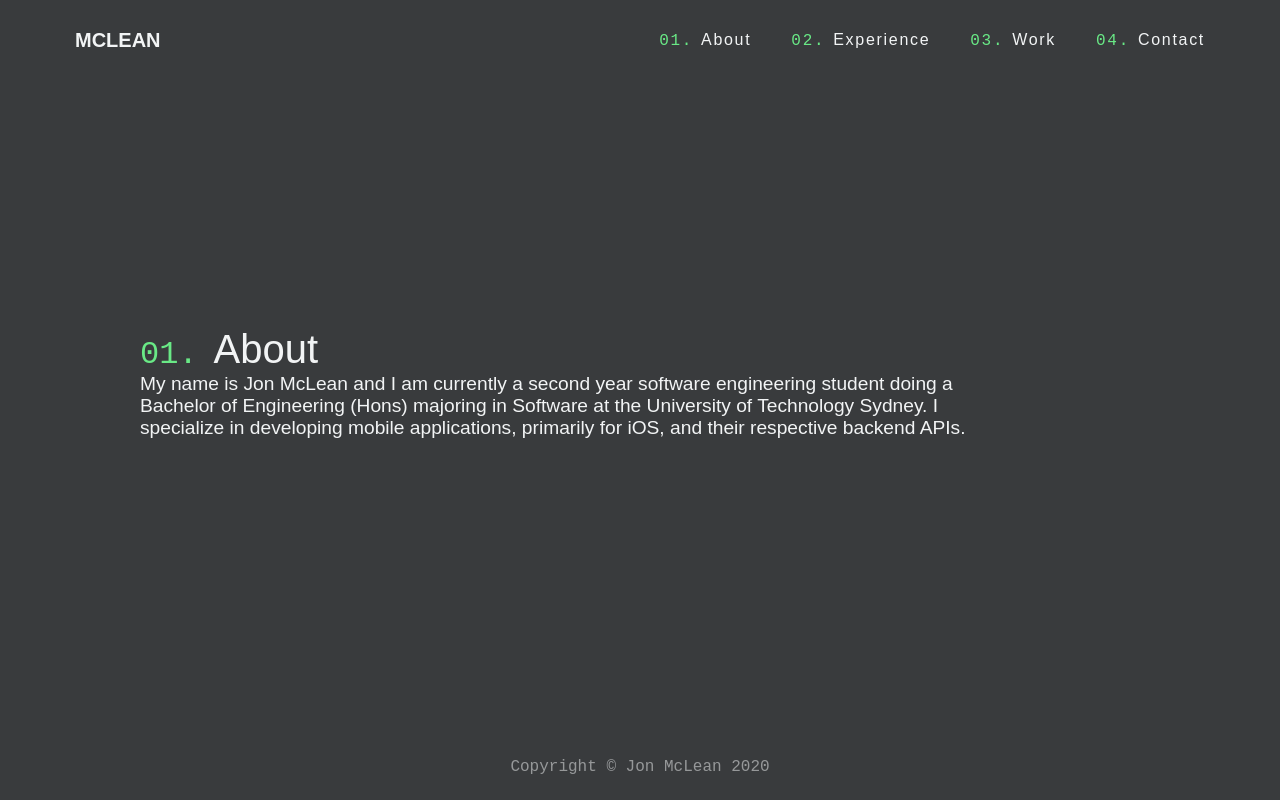
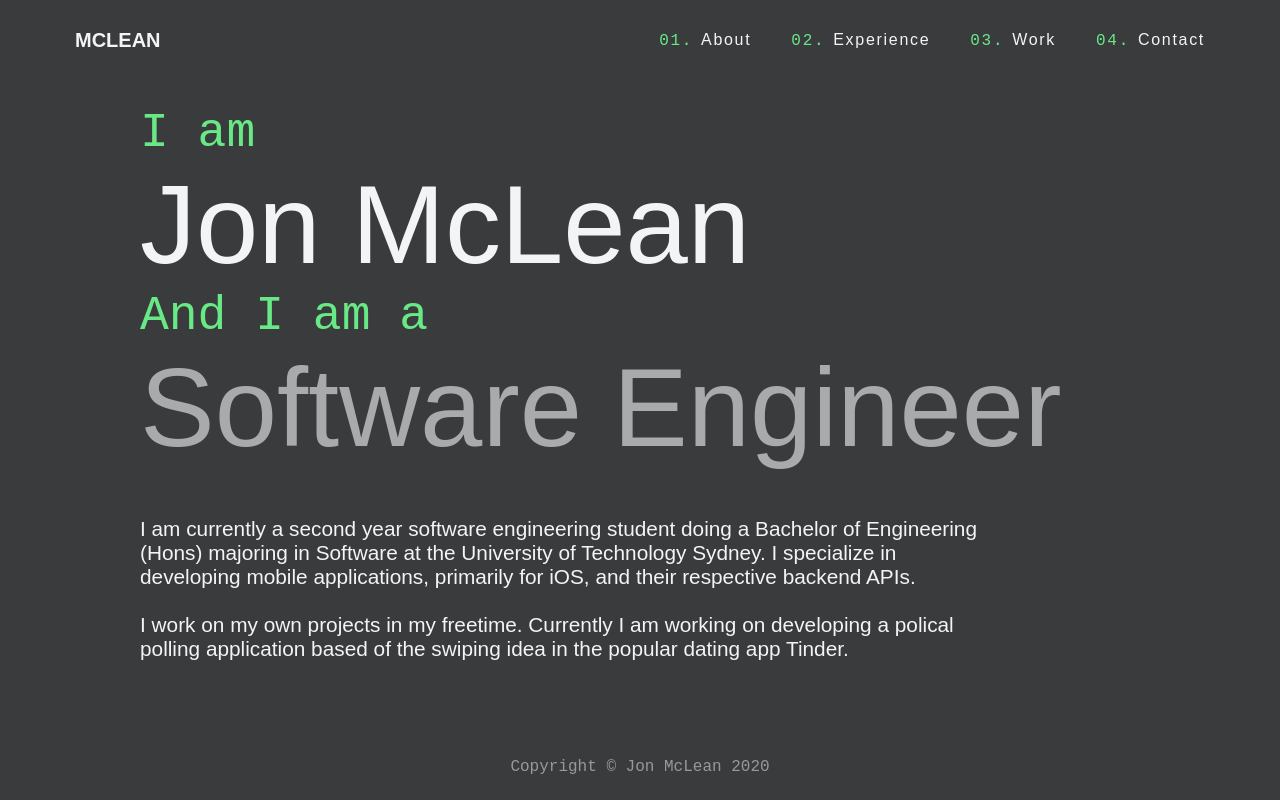
Before and after one commit to Jon-C-McLean/Portfolio, a Gatsby site: page /about in a window 1280 px wide. Built offline with nearby package versions, Linux system fonts and the light colour scheme; Gatsby itself is replaced by a stand-in of ours.

Commit message:
Rebuilt about page content

```diff
--- a/src/components/aboutContent.js
+++ b/src/components/aboutContent.js
@@ -5,13 +5,19 @@ import "../styles/main.scss"
 
 const AboutContent = () => {
     return (
-        <section className="pageContent">
-            <div className="inner-content">
-                <div className="title"><span className="numbering">01.</span>About</div>
+        <section className="banner">
+            <div className="inner-banner">
+                <div className="banner-title">I am</div>
+                <div className="keypoint nofade">Jon McLean</div>
+                <div className="banner-title">And I am a</div>
+                <div className="keypoint somefade">Software Engineer</div>
                 <div className="content">
-                    My name is Jon McLean and I am currently a second year software engineering student doing a Bachelor of Engineering (Hons) majoring in Software at the
+                    I am currently a second year software engineering student doing a Bachelor of Engineering (Hons) majoring in Software at the
                     University of Technology Sydney. I specialize in developing mobile applications, primarily for iOS, and their respective backend APIs.
-
+                    <br/>
+                    <br/>
+                    I work on my own projects in my freetime. Currently I am working on developing a polical polling application based of the swiping idea in the
+                    popular dating app Tinder.
                 </div>
             </div>
         </section>
--- a/src/components/banner.js
+++ b/src/components/banner.js
@@ -13,7 +13,7 @@ const Banner = () => {
                 </div>
                 <div className="keypoint nofade">Jon McLean</div>
                 <div className="keypoint somefade">I build cool things</div>
-                <div className="content">
+                <div className="content fade">
                     I am software engineering student based in Sydney Australia.
                     I specialize in designing and building mobile applications and backends.
                 </div>
--- a/src/styles/main.scss
+++ b/src/styles/main.scss
@@ -108,6 +108,9 @@ section.banner {
             margin-top: 45px;
             font-size: 1.3rem;
             width: 85%;
+        }
+
+        .fade {
             opacity: 0.7;
         }
     }
```
